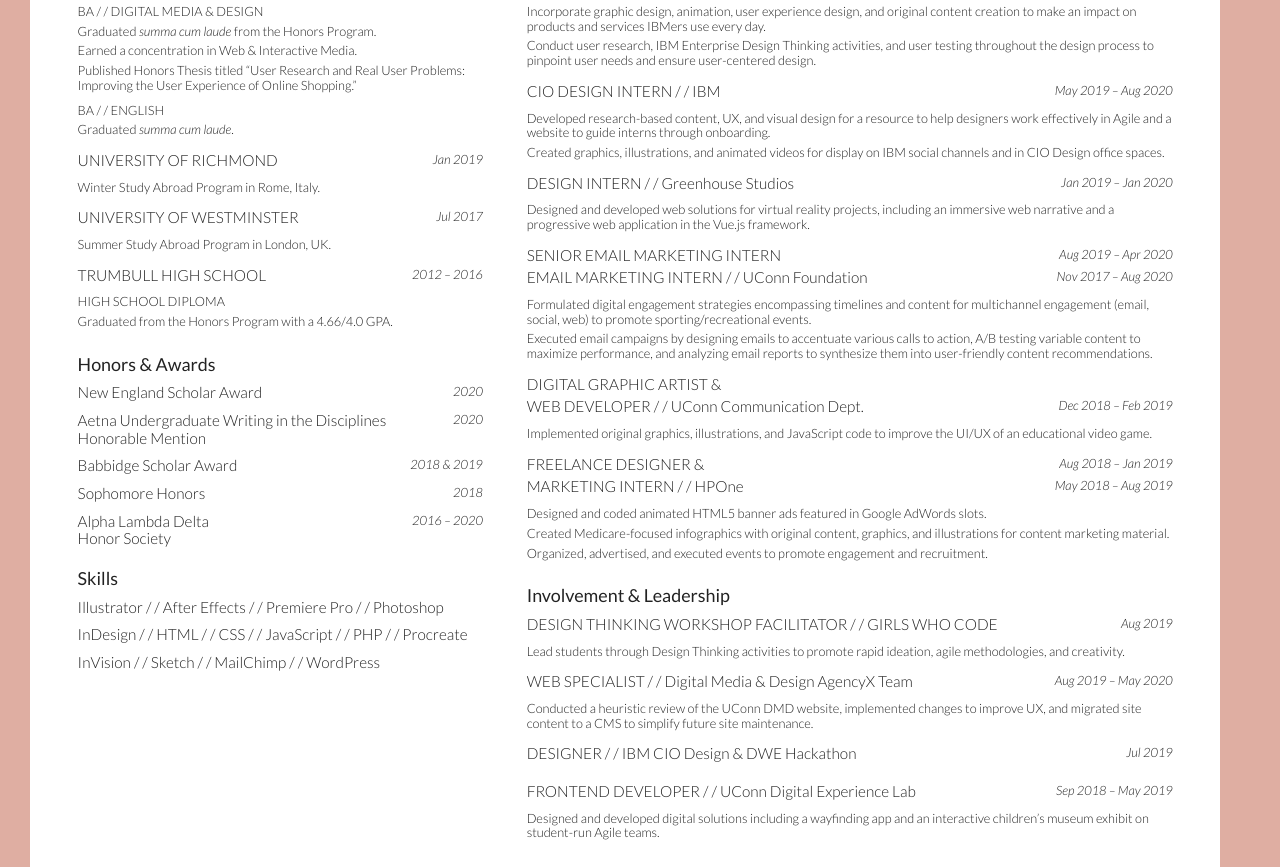
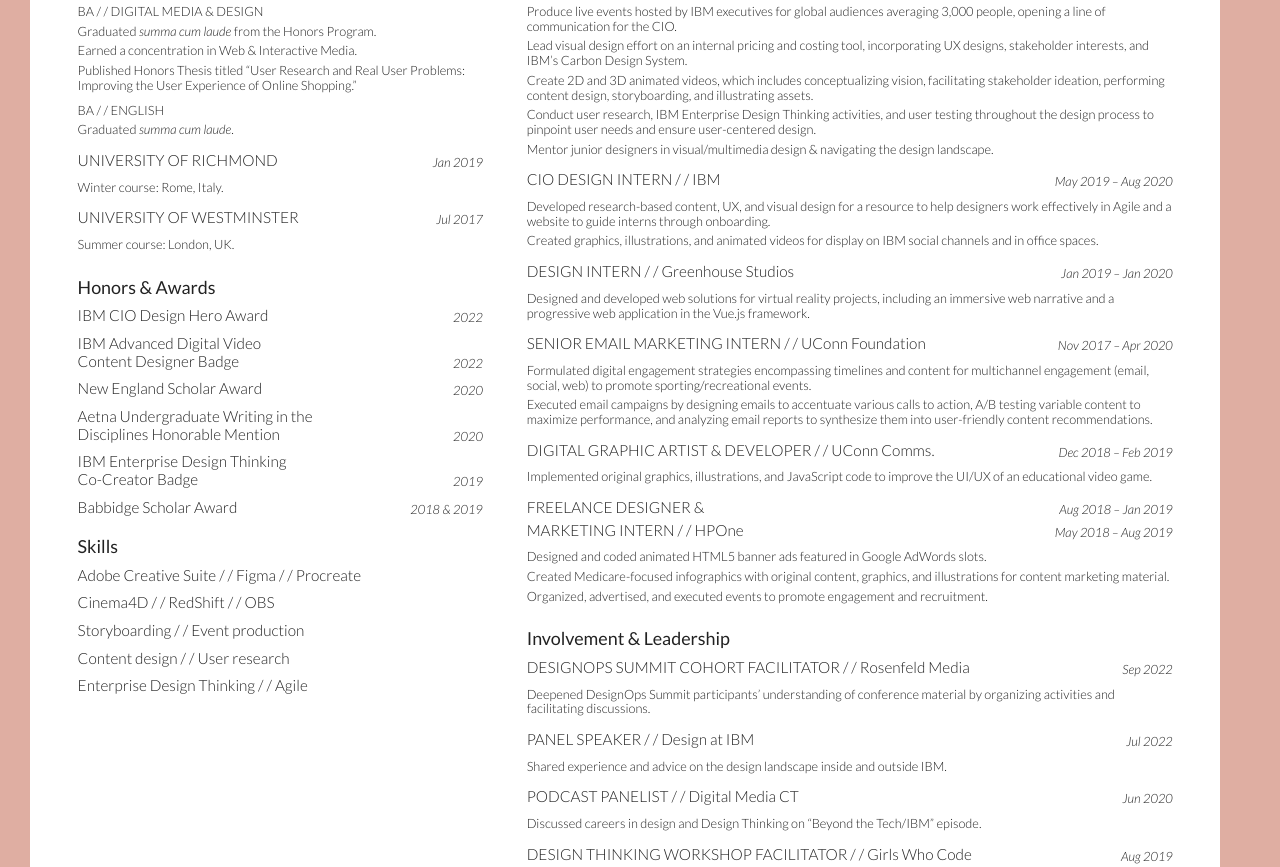
Before and after one commit to laurenciulla/portfolio, a website built with Parcel: page resume.html in a window 1280 px wide. Shown: the part 347-1214 px from the top of the page. Built offline with nearby package versions, Linux system fonts and the light colour scheme.

Commit message:
resume updates

```diff
--- a/css/main.css
+++ b/css/main.css
@@ -385,6 +385,7 @@
   display: flex;
   flex-direction: row;
   justify-content: space-between;
+  align-items: flex-end;
 }
 .award{
   margin-bottom: 0;
--- a/resume.html
+++ b/resume.html
@@ -53,7 +53,7 @@
     <h1>Resume</h1>
 
     <div class="resume-button">
-        <a href="LaurenCiullaResume.pdf" class="button" target="blank"download>Download Resume PDF</a>
+        <a href="LaurenCiullaResume2023.pdf" class="button" target="blank"download>Download Resume PDF</a>
     </div>
 
     <section class="resume">
@@ -103,7 +103,7 @@
               </span>
             </p>
             <p class="resume-desc">
-              Winter Study Abroad Program in Rome, Italy.
+              Winter course: Rome, Italy.
             </p>
 
             <!-- westminster -->
@@ -114,28 +114,31 @@
               </span>
             </p>
             <p class="resume-desc">
-              Summer Study Abroad Program in London, UK.
+              Summer course: London, UK.
             </p>
 
-            <!-- ths -->
-            <p class="resume-title">
-              TRUMBULL HIGH SCHOOL
-              <span class="date">
-                2012 – 2016
-              </span>
-            </p>
-            <p class="resume-desc">
-              HIGH SCHOOL DIPLOMA
-            </p>
-            <p class="resume-desc">
-              Graduated from the Honors Program with a 4.66/4.0 GPA.
-            </p>
+
 
 
             <!-- honors and awards -->
             <p class="resume-head b pad-top">
               Honors & Awards
             </p>
+
+            <p class="resume-title award">
+              IBM CIO Design Hero Award
+              <span class="date">
+                2022
+              </span>
+            </p>
+
+            <p class="resume-title award">
+              IBM Advanced Digital Video <br >Content Designer Badge
+              <span class="date">
+                2022
+              </span>
+            </p>
+
             <!-- uconn -->
             <p class="resume-title award">
               New England Scholar Award
@@ -145,9 +148,16 @@
             </p>
 
             <p class="resume-title award">
-              Aetna Undergraduate Writing in the Disciplines <br >Honorable Mention
+              Aetna Undergraduate Writing in the <br >Disciplines Honorable Mention
               <span class="date">
                 2020
+              </span>
+            </p>
+
+            <p class="resume-title award">
+              IBM Enterprise Design Thinking <br >Co-Creator Badge
+              <span class="date">
+                2019
               </span>
             </p>
 
@@ -158,21 +168,6 @@
               </span>
             </p>
 
-            <p class="resume-title award">
-              Sophomore Honors
-              <span class="date">
-                2018
-              </span>
-            </p>
-
-            <p class="resume-title award">
-              Alpha Lambda Delta <br >Honor Society
-              <span class="date">
-                2016 – 2020
-              </span>
-            </p>
-
-
 
             <!-- honors and awards -->
             <p class="resume-head b pad-top">
@@ -180,10 +175,12 @@
             </p>
             <!-- uconn -->
             <p class="resume-title award skills">
-              Illustrator  / /  After Effects  / /  Premiere Pro  / /  Photoshop
+              Adobe Creative Suite  /  /  Figma  /  /  Procreate
             </p>
-            <p class="resume-title award skills">InDesign  / / HTML  / / CSS  / /  JavaScript  / /  PHP / /  Procreate </p>
-            <p class="resume-title award skills">InVision  / / Sketch  / /  MailChimp / /  WordPress</p>
+            <p class="resume-title award skills">Cinema4D  /  /  RedShift  /  /  OBS </p>
+            <p class="resume-title award skills">Storyboarding  /  /  Event production </p>
+            <p class="resume-title award skills">Content design  /  /  User research</p>
+            <p class="resume-title award skills">Enterprise Design Thinking  /  /  Agile</p>
 
 
 
@@ -203,11 +200,21 @@
               </span>
             </p>
             <p class="resume-desc">
-              Incorporate graphic design, animation, user experience design, and original content creation to make an impact on products and services IBMers use every day.
+              Produce live events hosted by IBM executives for global audiences averaging 3,000 people, opening a line of communication for the CIO.
+            </p>
+            <p class="resume-desc">
+              Lead visual design effort on an internal pricing and costing tool, incorporating UX designs, stakeholder interests, and IBM’s Carbon Design System.
+            </p>
+            <p class="resume-desc">
+              Create 2D and 3D animated videos, which includes conceptualizing vision, facilitating stakeholder ideation, performing content design, storyboarding, and illustrating assets.
             </p>
             <p class="resume-desc">
               Conduct user research, IBM Enterprise Design Thinking activities, and user testing throughout the design process to pinpoint user needs and ensure user-centered design.
             </p>
+            <p class="resume-desc">
+              Mentor junior designers in visual/multimedia design & navigating the design landscape.
+            </p>
+
 
             <!-- ibm intern -->
             <p class="resume-title">
@@ -220,7 +227,7 @@
               Developed research-based content, UX, and visual design for a resource to help designers work effectively in Agile and a website to guide interns through onboarding.
             </p>
             <p class="resume-desc">
-              Created graphics, illustrations, and animated videos for display on IBM social channels and in CIO Design office spaces.
+              Created graphics, illustrations, and animated videos for display on IBM social channels and in office spaces.
             </p>
 
             <!-- greenhouse -->
@@ -235,16 +242,16 @@
             </p>
 
             <!-- foundation -->
-            <p class="resume-title two-liner">
-              SENIOR EMAIL MARKETING INTERN
+            <!-- <p class="resume-title two-liner">
+              SENIOR EMAIL MARKETING INTERN / / UConn Foundation
               <span class="date">
-                Aug 2019 – Apr 2020
+                Nov 2017 – Apr 2020
               </span>
-            </p>
+            </p> -->
             <p class="resume-title">
-              EMAIL MARKETING INTERN / / UConn Foundation
+              SENIOR EMAIL MARKETING INTERN / / UConn Foundation
               <span class="date">
-                Nov 2017 – Aug 2020
+                Nov 2017 – Apr 2020
               </span>
             </p>
             <p class="resume-desc">
@@ -255,11 +262,11 @@
             </p>
 
             <!-- uconn comm -->
-            <p class="resume-title two-liner">
+            <!-- <p class="resume-title two-liner">
               DIGITAL GRAPHIC ARTIST &
-            </p>
+            </p> -->
             <p class="resume-title">
-              WEB DEVELOPER / / UConn Communication Dept.
+              DIGITAL GRAPHIC ARTIST & DEVELOPER / / UConn Comms.
               <span class="date">
                 Dec 2018 – Feb 2019
               </span>
@@ -297,9 +304,42 @@
               Involvement & Leadership
             </p>
 
+            <!-- designops summit -->
+            <p class="resume-title">
+                DESIGNOPS SUMMIT COHORT FACILITATOR / / Rosenfeld Media
+              <span class="date">
+                Sep 2022
+              </span>
+            </p>
+            <p class="resume-desc">
+              Deepened DesignOps Summit participants’ understanding of conference material by organizing activities and facilitating discussions.
+            </p>
+
+            <!-- design at IBM panel -->
+            <p class="resume-title">
+                PANEL SPEAKER / / Design at IBM
+              <span class="date">
+                Jul 2022
+              </span>
+            </p>
+            <p class="resume-desc">
+              Shared experience and advice on the design landscape inside and outside IBM.
+            </p>
+
+            <!-- podcast -->
+            <p class="resume-title">
+                PODCAST PANELIST / / Digital Media CT
+              <span class="date">
+                Jun 2020
+              </span>
+            </p>
+            <p class="resume-desc">
+              Discussed careers in design and Design Thinking on “Beyond the Tech/IBM” episode.
+            </p>
+
             <!-- girls who code -->
             <p class="resume-title">
-                DESIGN THINKING WORKSHOP FACILITATOR / / GIRLS WHO CODE
+                DESIGN THINKING WORKSHOP FACILITATOR / / Girls Who Code
               <span class="date">
                 Aug 2019
               </span>
@@ -308,35 +348,7 @@
               Lead students through Design Thinking activities to promote rapid ideation, agile methodologies, and creativity.
             </p>
 
-            <!-- agencyx -->
-            <p class="resume-title">
-                WEB SPECIALIST / / Digital Media & Design AgencyX Team
-              <span class="date">
-                Aug 2019 – May 2020
-              </span>
-            </p>
-            <p class="resume-desc">
-              Conducted a heuristic review of the UConn DMD website, implemented changes to improve UX, and migrated site content to a CMS to simplify future site maintenance.
-            </p>
 
-            <!-- hackathon -->
-            <p class="resume-title">
-                DESIGNER / /  IBM CIO Design & DWE Hackathon
-              <span class="date">
-                Jul 2019
-              </span>
-            </p>
-
-            <!-- dx lab -->
-            <p class="resume-title">
-                FRONTEND DEVELOPER / / UConn Digital Experience Lab
-              <span class="date">
-                Sep 2018 – May 2019
-              </span>
-            </p>
-            <p class="resume-desc">
-              Designed and developed digital solutions including a wayfinding app and an interactive children’s museum exhibit on student-run Agile teams.
-            </p>
 
 
 
```
Also changed, not shown: 1 other file.
